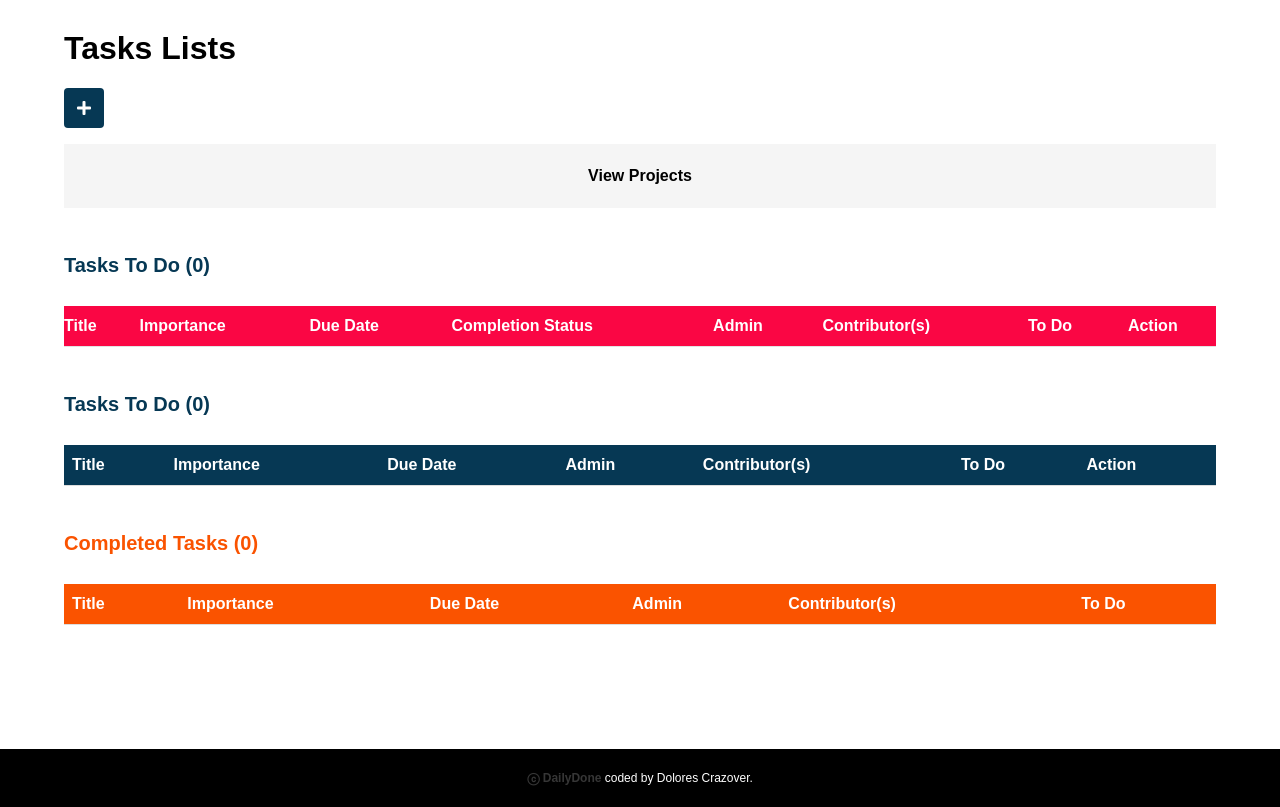
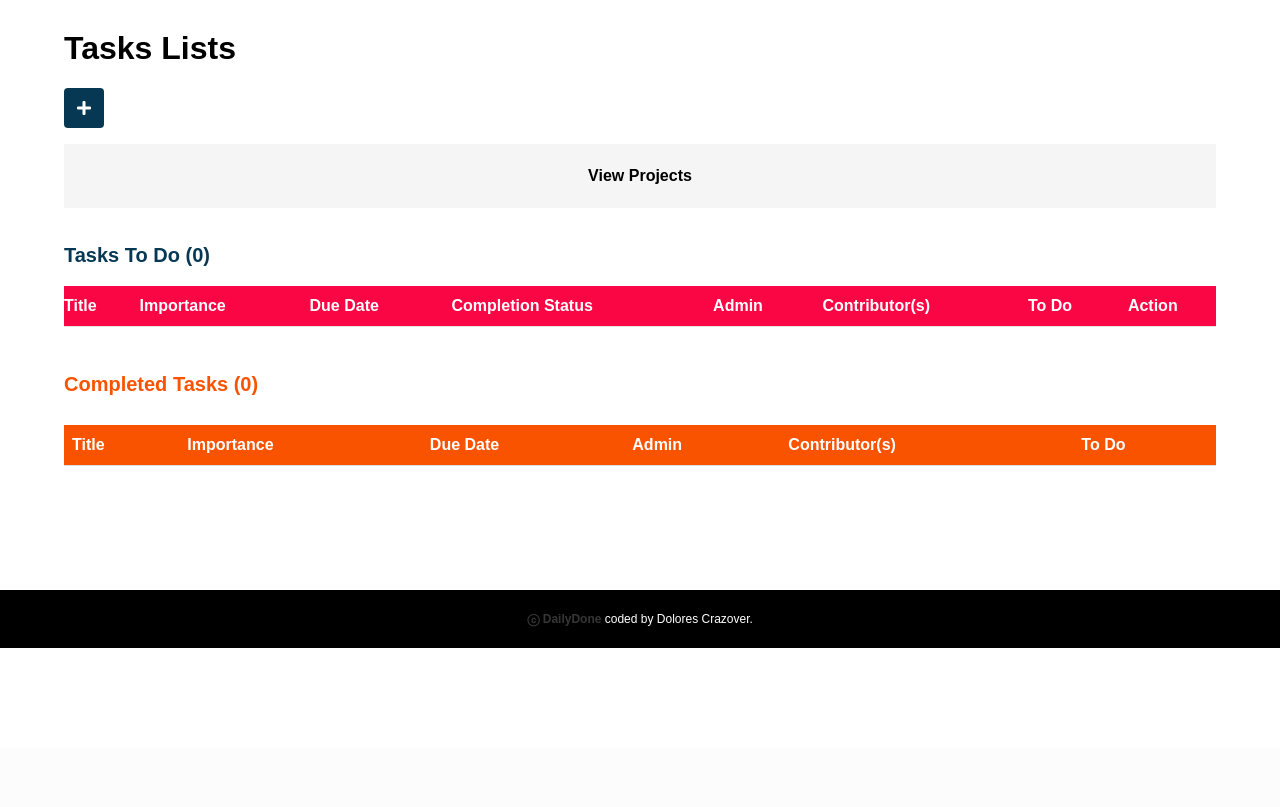
Before and after one commit to katiemcmillin/dailydone, a Django app: page /tasks/ in a window 1280 px wide. Shown: the part 52-859 px from the top of the page. After the commit the page ends 700 px from the top, so only its background shows below. Run offline with Django 4.2, Linux system fonts and the light colour scheme; the visitor is signed in with stand-in values (Sample User, id 1); data that the repository does not hold is empty.

Commit message:
user profile delete feature added and tasks list page updated now ready to deploy on render

```diff
--- a/main_app/static/styles/main.css
+++ b/main_app/static/styles/main.css
@@ -853,24 +854,6 @@ body {
     color: #FFFFFF;
 }
 
-
-.tasks-to-do-table {
-    border-collapse: collapse;
-    width: 100%;
-}
-
-.tasks-to-do-table th,
-.tasks-to-do-table td {
-    padding: 8px;
-    text-align: left;
-    border-bottom: 1px solid #ddd;
-}
-
-.tasks-to-do-table th {
-    background-color: #063854;
-    color: #FFFFFF;
-}
-
 .title_tasks-l {
     color: Black;
     font-size: 32px;
@@ -895,7 +878,7 @@ body {
     margin-top: 2rem;
 }
 
-.sub-title-tasks-pg-1, .sub-title-tasks-pg-2 {
+.sub-title-tasks-pg-2 {
     padding: 0.5em 0;
 }
 
@@ -1388,8 +1373,37 @@ Change background color on mouse-over
     transform: translateY(4px);
 }
 
+.delete-button-profile {
+    margin-top: 20px;
+    background-color: #BF2026;
+    border: none;
+    color: #fff;
+    padding: 10px 20px;
+    text-align: center;
+    text-decoration: none;
+    display: inline-block;
+    font-size: 16px;
+    transition-duration: 0.4s;
+    cursor: pointer;
+    letter-spacing: 2px;
+    border-radius: 5px;
+}
+
+Change background color on mouse-over
+.delete-button-profile:hover {
+    background-color: #444;
+    color: #fff;
+}
+
+/* Add a darker grey background color when active  */
+.delete-button-profile:active {
+    background-color: #222;
+    box-shadow: 0 5px #666;
+    transform: translateY(4px);
+}
+
+
 /* User Update Profile Page */
-
 
 .title-update-profile{
     font-size: 32px;
--- a/main_app/templates/registration/user_profile.html
+++ b/main_app/templates/registration/user_profile.html
@@ -54,5 +54,7 @@
         <span class="value">{{ user.date_joined }}</span>
     </div>
         <a class="navbar-item button_user_profile" href="{% url 'user_profile_update' pk=user.userprofile.pk %}">Update Profile</a>
+
+        <a href="{% url 'user_profile_delete' user.pk %}" class="delete-button-profile">Delete My Account</a>
 </div>
 {% endblock %}
--- a/main_app/templates/task_list.html
+++ b/main_app/templates/task_list.html
@@ -72,57 +72,6 @@
 </table>
 
 
-<h2 class="sub-title-tasks-pg-1">Tasks To Do ({{ tasks|length }})</h2>
-
-<table class="tasks-to-do-table">
-    <thead>
-        <tr>
-            <th>Title</th>
-            <th>Importance</th>
-            <th>Due Date</th>
-            <th>Admin</th>
-            <th>Contributor(s)</th>
-            <th>To Do</th>
-            <th>Action</th>
-        </tr>
-    </thead>
-    <tbody>
-        {% for task in tasks %}
-        {% if not task.is_completed %}
-        <tr>
-            <td><a href="{% url 'task_detail' task.pk %}">{{ task.title }}</a></td>
-            <td>{{ task.importance }}</td>
-            <td>{{ task.due_date }}</td>
-            <td>{{ task.admin.username }}</td>
-            <td>
-                {% for contributor in task.contributors.all %}
-                    {{ contributor.username }}
-                    {% if not forloop.last %}, {% endif %}
-                {% endfor %}
-            </td>
-            <td class="task-todo">
-                {% if not task.is_completed %}
-                    <form method="post" action="{% url 'task_complete' task.pk %}">
-                        {% csrf_token %}
-                        <input type="checkbox" name="is_completed" value="{{ task.pk }}" onchange="this.form.submit()">
-                    </form>
-                {% endif %}
-            </td>
-            <td>
-                <a href="{% url 'task_update' task.pk %}" class="button update-button">
-                    <i class="fas fa-edit"></i>
-                </a>
-                <a href="{% url 'task_delete' task.pk %}" class="button delete-button">
-                    <i class="fas fa-times"></i>
-                </a>
-            </td>
-        </tr>
-        {% endif %}
-        {% endfor %}
-    </tbody>
-</table>
-
-
 <h2 class="sub-title-tasks-pg-2">Completed Tasks ({{ completed_tasks|length }})</h2>
 
 <table class="completed-tasks-table">
--- a/main_app/urls.py
+++ b/main_app/urls.py
@@ -28,5 +28,6 @@ urlpatterns = [
     path('accounts/signup/', views.Signup.as_view(), name="signup"),
     path('profile/<int:pk>/', views.UserProfileView.as_view(), name='user_profile'),
     path('profile/<int:pk>/update', views.UserProfileViewUpdate.as_view(), name='user_profile_update'),
+    path('profile/<int:pk>/delete', views.UserProfileDelete.as_view(), name='user_profile_delete'),
 
 ]
--- a/main_app/views.py
+++ b/main_app/views.py
@@ -336,6 +336,26 @@ class UserProfileViewUpdate(UpdateView):
             return self.render_to_response(self.get_context_data(user_form=user_form, form=form))
 
 
+
+@method_decorator(login_required, name='dispatch')
+class UserProfileDelete(DeleteView):
+    model = User
+    template_name = 'registration/user_profile_confirm_delete.html'
+    success_url = "/"
+
+    # get_object make sure the user that is logged in can only delete their own accounts and when it's done they are redirect to the public homepage
+    def get_object(self, queryset=None):
+        return self.request.user
+
+
+
+
+
+
+
+
+
+
 @method_decorator(login_required, name='dispatch')
 class Dashboard(View):
     template_name = 'dashboard.html'
```
Also changed, not shown: other parts of main_app/static/styles/main.css (+93 -13 lines), main_app/templates/registration/user_profile_confirm_delete.html (added, +22 -0 lines), main_app/static/main_app/images/lightball_homepage.png (deleted), main_app/static/main_app/images/profile_delete_picture.jpeg (added).
